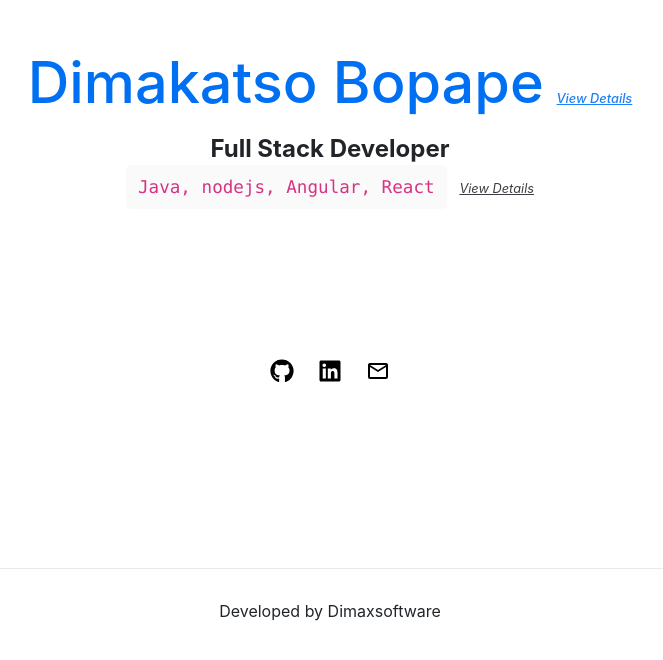
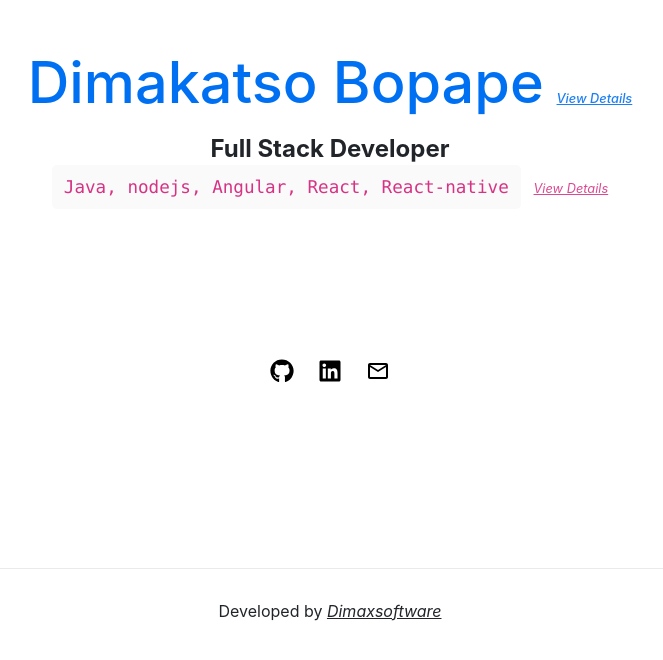
Before and after one commit to Dimakzela/dimakatso, a Next.js app: page /dimakatso/ in a window 1280 px wide. Shown: the part 132-792 px from the top of the page, without its empty margins (310-973 px from the left). Built offline with nearby package versions, Linux system fonts and the light colour scheme.

Commit message:
add react-native

```diff
--- a/pages/index.js
+++ b/pages/index.js
@@ -47,7 +47,7 @@ export default function Home() {
                         <div>
                             <strong>Full Stack Developer</strong>
                         </div>
-                        <code>Java, nodejs, Angular, React</code>
+                        <code>Java, nodejs, Angular, React, React-native</code>
                         <span onClick={handleShowSKills}>
                             <i>
                                 {Content.DETAILS}
@@ -71,7 +71,7 @@ export default function Home() {
 
                 <footer>
                     <p>
-                        Developed by Dimaxsoftware
+                        Developed by <i style={{textDecoration: "underline"}}>Dimaxsoftware</i>
                     </p>
                 </footer>
 
--- a/styles/Home.module.css
+++ b/styles/Home.module.css
@@ -37,6 +37,10 @@
 .description {
   line-height: 1.5;
   font-size: 1.5rem;
+}
+
+.description span {
+  color: #d63384;
 }
 
 .description span,
```
